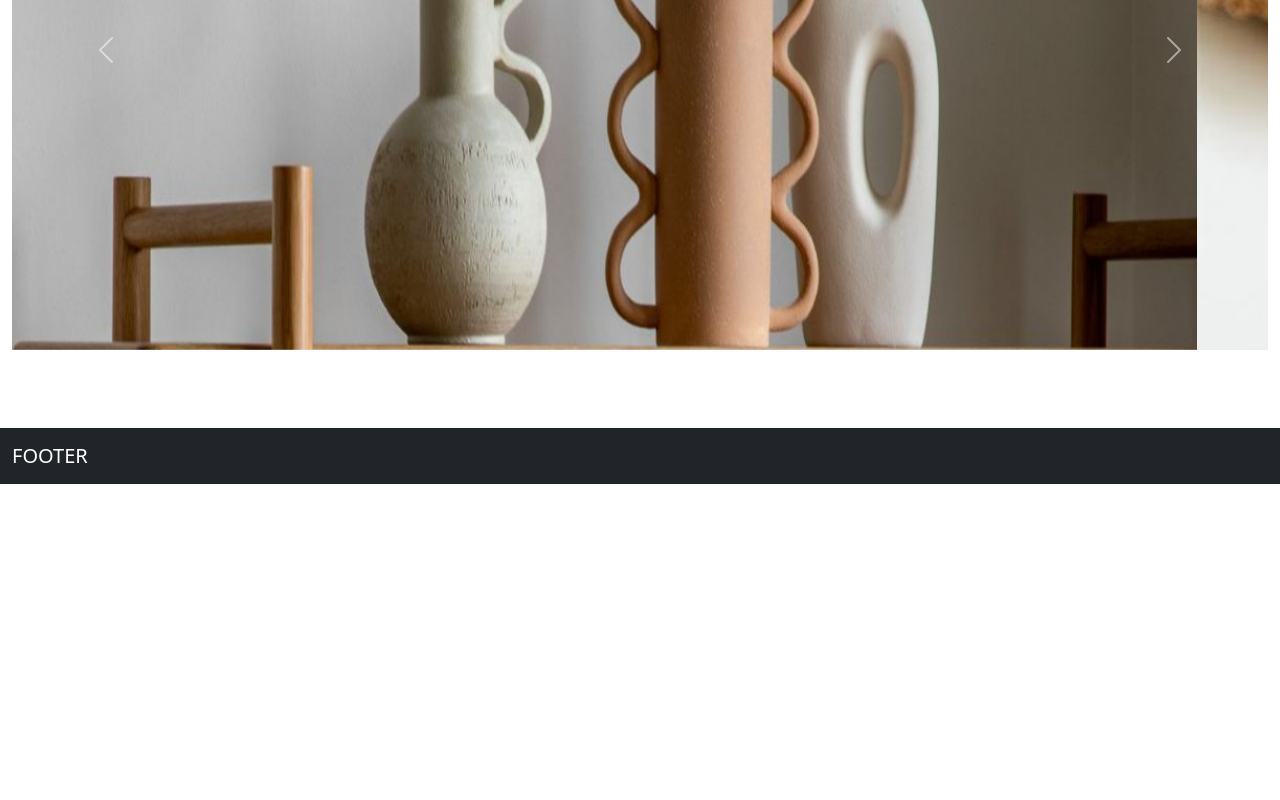
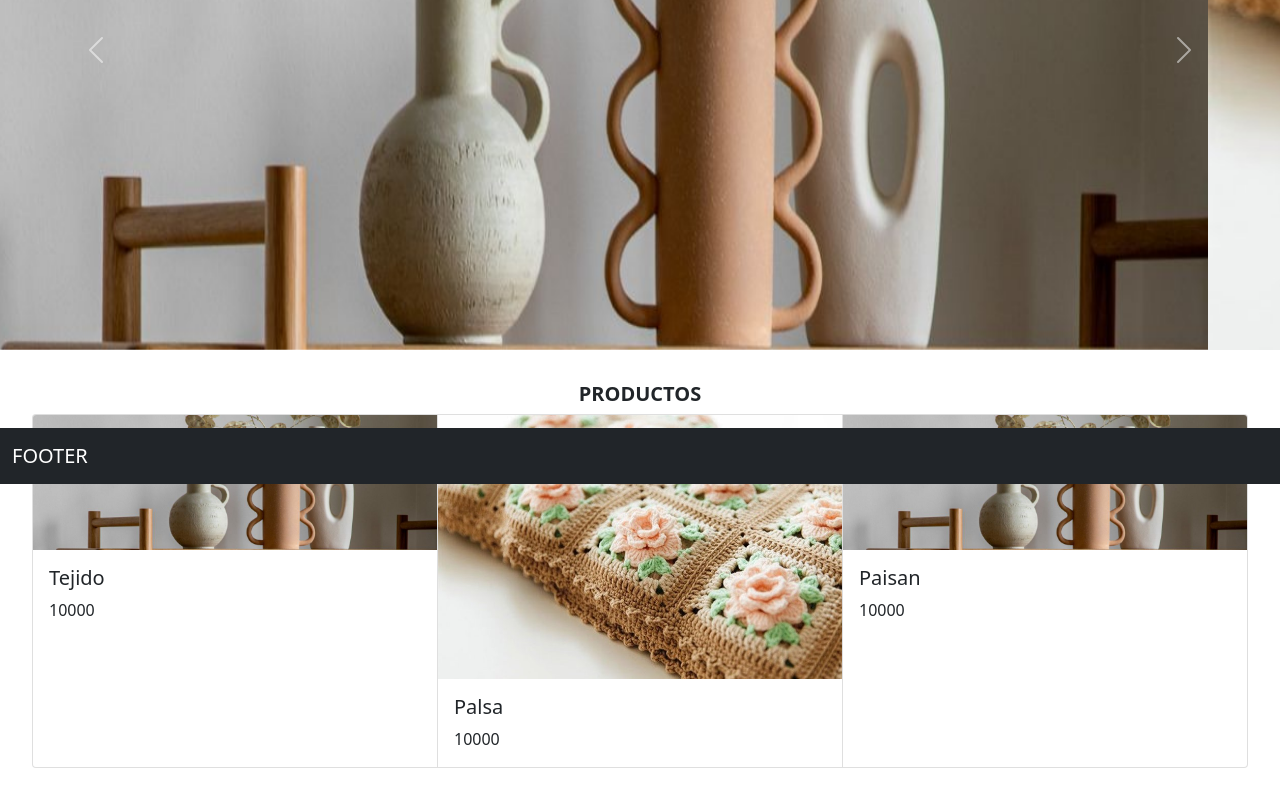
Before and after one commit to CookieBlossom/WebDeveloper_Act4, a plain HTML site: page index.html in a window 1280 px wide. Shown: the part 316-1116 px from the top of the page. Before the commit the page ends 800 px from the top, so only its background shows below. Drawn offline with nearby package versions, Linux system fonts and the light colour scheme.

Commit message:
products-list

```diff
--- a/assets/css/index.css
+++ b/assets/css/index.css
@@ -12,3 +12,10 @@
     width:100%;
     height:600px;
 }
+.productos-cards{
+    margin: 2rem;
+}
+.title-section{
+    text-align: center;
+    font-weight: bold;
+}
--- /dev/null
+++ b/assets/js/productos.js
@@ -0,0 +1,40 @@
+productos = [
+    {
+        id: 1,
+        nombre: "Tejido",
+        tipo: "Tejido",
+        precio: 10000,
+        img: "./assets/img/producto1.jpg",
+        artista: "Pablo Escobar",
+        concepto: "Pelos"
+    },
+    {
+        id: 2,
+        nombre: "Palsa",
+        tipo: "Tejido",
+        precio: 10000,
+        img: "./assets/img/producto2.jpg",
+        artista: "Pablo Escobar",
+        concepto: "Pelos"
+    },
+    {
+        id: 3,
+        nombre: "Paisan",
+        tipo: "Tejido",
+        precio: 10000,
+        img: "./assets/img/producto1.jpg",
+        artista: "Pablo Escobar",
+        concepto: "Pelos"
+    }
+]
+
+function load_productos(){
+    for (let index = 1; index <= productos.length; index++) {
+        const producto_info = productos.find((producto) => producto.id == index);
+        console.log(producto_info);
+        document.getElementById(index).getElementsByClassName("card-img-top")[0].src = producto_info.img;
+        document.getElementById(index).getElementsByClassName("card-title")[0].innerHTML = producto_info.nombre;
+        document.getElementById(index).getElementsByClassName("card-text")[0].innerHTML = producto_info.precio;
+    }
+
+}
--- a/index.html
+++ b/index.html
@@ -8,7 +8,7 @@
     <link href="https://cdn.jsdelivr.net/npm/bootstrap@5.0.2/dist/css/bootstrap.min.css" rel="stylesheet" integrity="sha384-EVSTQN3/azprG1Anm3QDgpJLIm9Nao0Yz1ztcQTwFspd3yD65VohhpuuCOmLASjC" crossorigin="anonymous">
 </head>
 <body>
-    <div class="container-fluid">
+    <div class="container-fluid min-vh-100 p-0">
     <!--NAVBAR-->
         <nav class="navbar navbar-expand-md navbar-dark bg-dark">
             <div class="container-fluid">
@@ -58,6 +58,34 @@
         </button>
       </div>
     <!--CARRUSEL-->
+    <!--PRODUCTOS-->
+    <section class="productos-cards">
+      <h5 class="title-section">PRODUCTOS</h5>
+      <div class="card-group">
+        <div class="card" id=1>
+          <img src="" class="card-img-top">
+          <div class="card-body">
+            <h5 class="card-title"></h5>
+            <p class="card-text"></p>
+          </div>
+        </div>
+        <div class="card" id=2>
+          <img src="" class="card-img-top">
+          <div class="card-body">
+            <h5 class="card-title"></h5>
+            <p class="card-text"></p>
+          </div>
+        </div>
+        <div class="card" id=3>
+          <img src="" class="card-img-top">
+          <div class="card-body">
+            <h5 class="card-title"></h5>
+            <p class="card-text"></p>
+          </div>
+        </div>
+      </div>
+    </section>
+    <!--PRODUCTOS-->
     <!--FOOTER-->
     <nav class="navbar fixed-bottom navbar-dark bg-dark">
         <div class="container-fluid">
@@ -67,5 +95,7 @@
     <!--FOOTER-->
     </div>
     <script src="https://cdn.jsdelivr.net/npm/bootstrap@5.0.2/dist/js/bootstrap.bundle.min.js" integrity="sha384-MrcW6ZMFYlzcLA8Nl+NtUVF0sA7MsXsP1UyJoMp4YLEuNSfAP+JcXn/tWtIaxVXM" crossorigin="anonymous"></script>
-</body>
+    <script src="./assets/js/productos.js"></script>
+    <script>load_productos()</script>
+  </body>
 </html>
```
